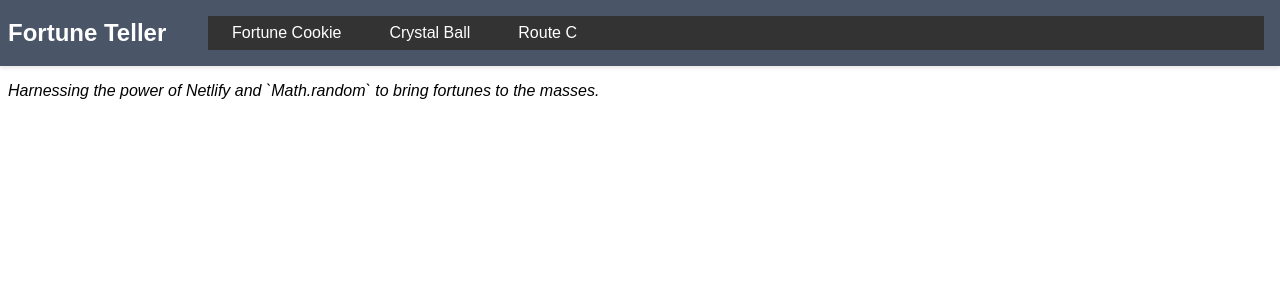
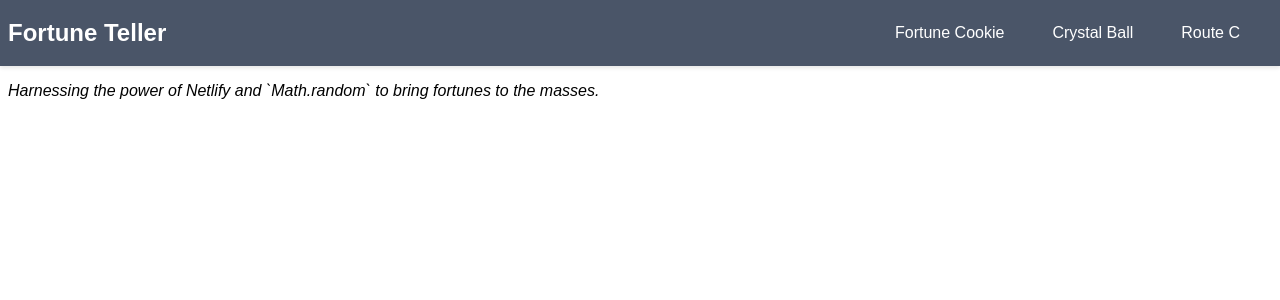
Before and after one commit to nshiff/fortune-teller, a React (Vite) app: page / in a window 1280 px wide. Shown: the top 300 px of the page. Built offline with nearby package versions, Linux system fonts and the light colour scheme.

Commit message:
removing obsolete styles

```diff
--- a/src/index.css
+++ b/src/index.css
@@ -1,39 +1,3 @@
-nav {
-  background-color: #333;
-  overflow: hidden;
-  top: 0;
-  width: 100%;
-  z-index: 1000;
-}
-
-nav ul {
-  list-style-type: none;
-  margin: 0;
-  padding: 0;
-  display: flex;
-}
-
-nav ul li {
-  display: inline;
-  padding: 14px 20px;
-}
-
-nav ul li:first-child {
-  padding-left: 8px;
-}
-
-nav ul li a {
-  color: white;
-  text-decoration: none;
-  font-size: 18px;
-  font-weight: bold;
-  transition: color 0.3s;
-}
-
-nav ul li a:hover {
-  color: #ff9800;
-}
-
 body {
   font-family: sans-serif;
   margin: 0;
```
